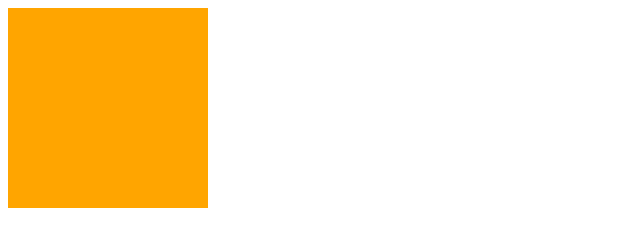
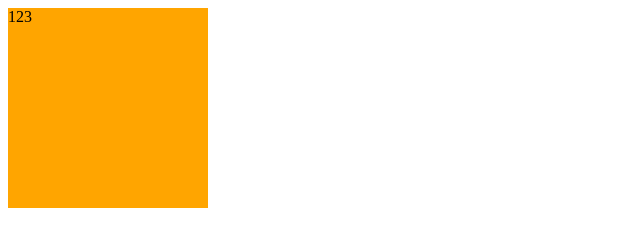
Before and after one commit to orange201456/twoobj, a plain HTML site: page index.html in a window 1280 px wide. Shown: the full height of the page, 0-640 px from the left. Drawn offline with Linux system fonts and the light colour scheme.

Commit message:
master修改

```diff
--- a/index.html
+++ b/index.html
@@ -10,7 +10,7 @@
 </head>
 
 <body>
-    <div></div>
+    <div>123</div>
 </body>
 
 </html>
```
